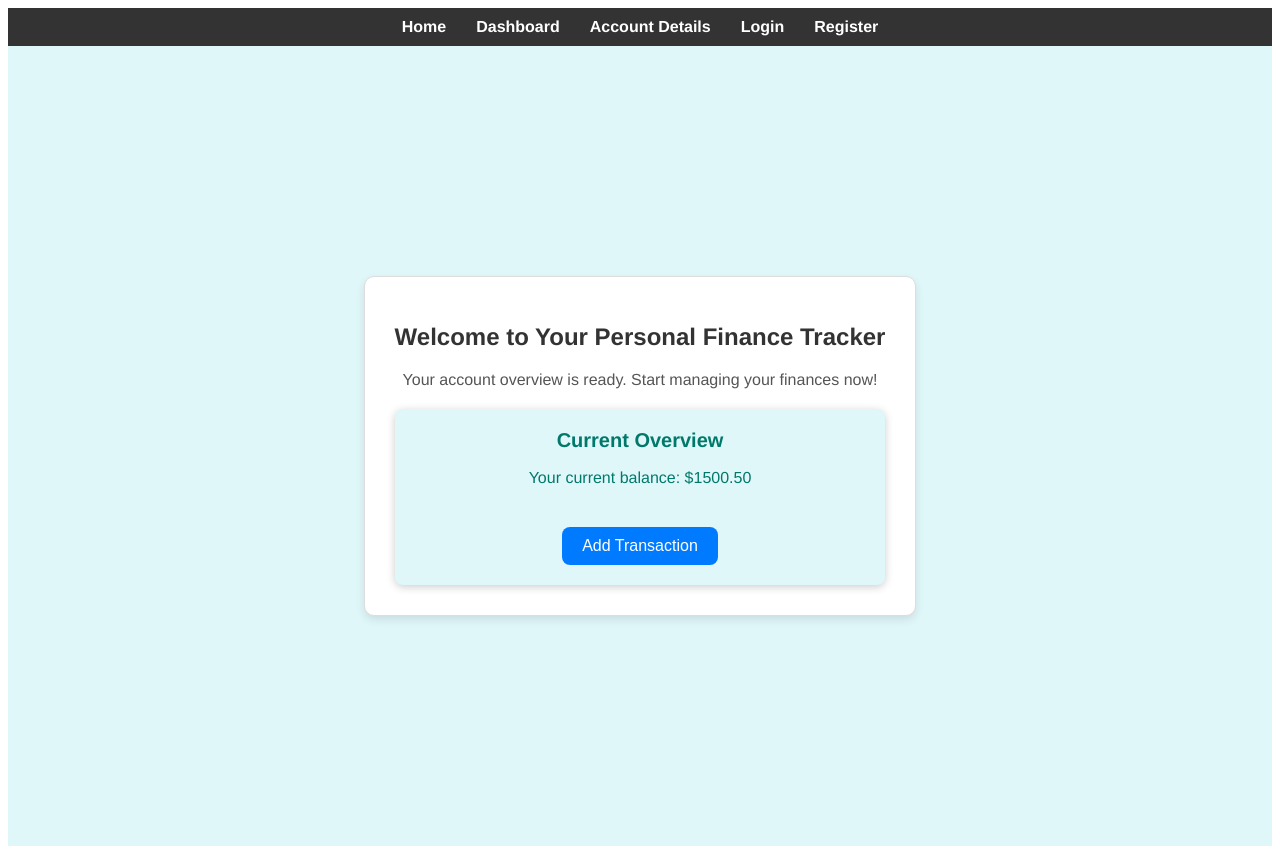
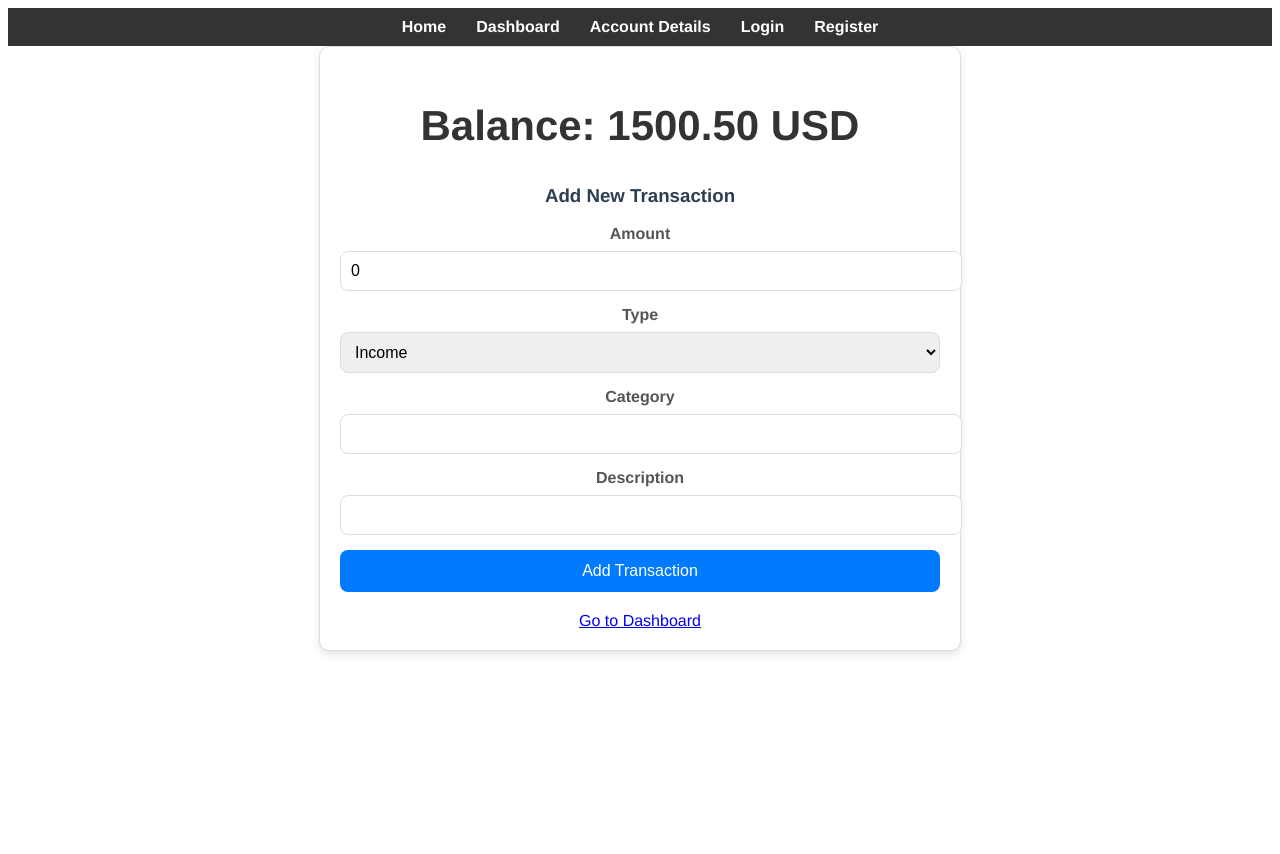
Before and after one commit to ntodorsingi/personal-finance-frontend, a Vue app: page / in a window 1280 px wide. After the commit the page ends 800 px from the top, so only its background shows below. Built offline with nearby package versions, Linux system fonts and the light colour scheme.

Commit message:
update1.1

```diff
--- a/src/utils/mockData.json
+++ b/src/utils/mockData.json
@@ -31,7 +31,7 @@
         "user_id": 1,
         "category": "Groceries",
         "amount": 50.25,
-        "type": "Expense",
+        "type": "expense",
         "date": "2023-08-10T12:00:00Z",
         "description": "Walmart grocery shopping",
         "created_at": "2023-08-10T12:00:00Z"
@@ -41,7 +41,7 @@
         "user_id": 1,
         "category": "Salary",
         "amount": 2000.00,
-        "type": "Income",
+        "type": "income",
         "date": "2023-08-01T09:00:00Z",
         "description": "Monthly salary",
         "created_at": "2023-08-01T09:00:00Z"
@@ -51,7 +51,7 @@
         "user_id": 2,
         "category": "Rent",
         "amount": 750.00,
-        "type": "Expense",
+        "type": "expense",
         "date": "2023-08-05T10:00:00Z",
         "description": "Monthly apartment rent",
         "created_at": "2023-08-05T10:00:00Z"
@@ -61,7 +61,7 @@
         "user_id": 2,
         "category": "Dining",
         "amount": 120.75,
-        "type": "Expense",
+        "type": "expense",
         "date": "2023-08-15T19:30:00Z",
         "description": "Dinner at a restaurant",
         "created_at": "2023-08-15T19:30:00Z"
@@ -71,7 +71,7 @@
         "user_id": 3,
         "category": "Investments",
         "amount": 500.00,
-        "type": "Income",
+        "type": "income",
         "date": "2023-08-12T15:00:00Z",
         "description": "Dividend from stocks",
         "created_at": "2023-08-12T15:00:00Z"
@@ -81,7 +81,7 @@
         "user_id": 3,
         "category": "Groceries",
         "amount": 60.00,
-        "type": "Expense",
+        "type": "expense",
         "date": "2023-08-08T10:00:00Z",
         "description": "Tesco grocery shopping",
         "created_at": "2023-08-08T10:00:00Z"
--- a/src/utils/mockDataBase.ts
+++ b/src/utils/mockDataBase.ts
@@ -43,12 +43,26 @@ const convertToDatabaseFormat = () => {
 // Initialize the database with converted data
 convertToDatabaseFormat();
 
-// Example function to find a user by username
+// Function to authenticate a user
+export const authenticateUser = (username: string, password: string) => {
+  const user = mockDatabase.users.find(user => user.username === username);
+
+  if (!user || user.password !== password) {
+    return { error: 'Invalid username or password.' };
+  }
+
+  // Mock a JWT token (in a real scenario, this would come from the server)
+  const token = 'mock-jwt-token-for-' + user.username;
+
+  return { token, userId: user.id };
+};
+
+// Function to find a user by username
 export const findUserByUsername = (username: string) => {
   return mockDatabase.users.find(user => user.username === username);
 };
 
-// Example function to add a new user
+// Function to add a new user
 export const addUser = (username: string, password: string, currency: string) => {
   const newUser: User = {
     id: mockDatabase.users.length + 1,
@@ -61,3 +75,24 @@ export const addUser = (username: string, password: string, currency: string) =>
   mockDatabase.users.push(newUser);
   return newUser;
 };
+
+// Function to fetch transactions for a specific user
+export const getTransactionsByUserId = (userId: number) => {
+  return mockDatabase.transactions.filter(transaction => transaction.user_id === userId);
+};
+
+export const addTransaction = (userId: number, transaction: Transaction) => {
+  // Add the transaction to the mock database
+  mockDatabase.transactions.push({
+    ...transaction,
+    user_id: userId,
+    date: new Date(),
+    created_at: new Date(),
+  });
+
+  // Update the user's balance
+  const user = mockDatabase.users.find(user => user.id === userId);
+  if (user) {
+    user.balance += transaction.type === 'income' ? transaction.amount : -transaction.amount;
+  }
+};
--- a/src/views/Dashboard.vue
+++ b/src/views/Dashboard.vue
@@ -1,28 +1,146 @@
 <template>
-    <div>
-      <Navbar />
-      <h1>Dashboard</h1>
-      <AccountSummary />
-      <Charts />
-      <TransactionList />
-      <Pagination />
+  <div class="dashboard-container">
+    <div class="balance-summary">
+      <h2>Balance: {{ balance.toFixed(2) }} USD</h2>
     </div>
-  </template>
+    <div class="filters">
+      <label>
+        <input type="checkbox" v-model="showExpenses" />
+        Show Expenses
+      </label>
+      <label>
+        <input type="checkbox" v-model="showIncome" />
+        Show Income
+      </label>
+      <label>
+        Sort by Date:
+        <select v-model="sortOrder">
+          <option value="asc">Ascending</option>
+          <option value="desc">Descending</option>
+        </select>
+      </label>
+    </div>
+    <div class="transaction-list">
+      <div v-if="filteredTransactions.length === 0">No transactions found.</div>
+      <ul>
+        <li v-for="transaction in filteredTransactions" :key="transaction.id" :class="transaction.type">
+          <span>{{ transaction.date.toLocaleDateString() }}</span>
+          <span>{{ transaction.category }}</span>
+          <span :class="{ income: transaction.type === 'income', expense: transaction.type === 'expense' }">
+            {{ transaction.amount.toFixed(2) }} USD
+          </span>
+          <span>{{ transaction.description }}</span>
+        </li>
+      </ul>
+    </div>
+  </div>
+</template>
 
-  <script>
-  import Navbar from '@/components/Navbar.vue';
-  import AccountSummary from '@/components/AccountSummary.vue';
-  import Charts from '@/components/Charts.vue';
-  import TransactionForm from '@/components/TransactionForm.vue';
-  import Pagination from '@/components/Pagination.vue';
+<script lang="ts">
+import { defineComponent, ref, computed } from 'vue';
+import { findUserByUsername, mockDatabase } from '../utils/mockDataBase';
 
-  export default {
-    components: {
-      Navbar,
-      AccountSummary,
-      Charts,
-      TransactionForm,
-      Pagination,
-    },
-  };
-  </script>
+export default defineComponent({
+  name: 'Dashboard',
+  setup() {
+    const username = 'john_doe'; // Replace with dynamic username retrieval
+    const user = findUserByUsername(username);
+
+    const transactions = ref(user ? mockDatabase.transactions.filter(tx => tx.user_id === user.id) : []);
+    const showExpenses = ref(true);
+    const showIncome = ref(true);
+    const sortOrder = ref('asc');
+
+    const filteredTransactions = computed(() => {
+      let result = transactions.value.filter(tx => {
+        if (tx.type === 'expense') return showExpenses.value;
+        if (tx.type === 'income') return showIncome.value;
+        return false;
+      });
+
+      result = result.sort((a, b) => {
+        if (sortOrder.value === 'asc') return a.date.getTime() - b.date.getTime();
+        return b.date.getTime() - a.date.getTime();
+      });
+
+      return result;
+    });
+
+    const balance = computed(() => {
+      return transactions.value.reduce((sum, tx) => {
+        return tx.type === 'income' ? sum + tx.amount : sum - tx.amount;
+      }, 0);
+    });
+
+    return {
+      balance,
+      filteredTransactions,
+      showExpenses,
+      showIncome,
+      sortOrder
+    };
+  }
+});
+</script>
+
+<style scoped>
+.dashboard-container {
+  max-width: 800px;
+  margin: auto;
+  padding: 20px;
+  border: 1px solid #ddd;
+  border-radius: 10px;
+  box-shadow: 0 4px 8px rgba(0, 0, 0, 0.1);
+  background-color: #ffffff;
+}
+
+.balance-summary {
+  margin-bottom: 20px;
+  text-align: center;
+  font-size: 24px;
+  color: #333;
+}
+
+.filters {
+  display: flex;
+  justify-content: space-between;
+  margin-bottom: 20px;
+}
+
+.filters label {
+  margin-right: 20px;
+}
+
+.filters select {
+  margin-left: 10px;
+}
+
+.transaction-list {
+  list-style-type: none;
+  padding: 0;
+}
+
+.transaction-list ul {
+  padding: 0;
+  list-style-type: none;
+}
+
+.transaction-list li {
+  display: flex;
+  justify-content: space-between;
+  padding: 10px;
+  border-bottom: 1px solid #ddd;
+}
+
+.transaction-list li.income {
+  color: #28a745;
+}
+
+.transaction-list li.expense {
+  color: #dc3545;
+}
+
+.transaction-list span {
+  flex: 1;
+}
+</style>
--- a/src/views/Home.vue
+++ b/src/views/Home.vue
@@ -1,106 +1,172 @@
 <template>
-  <div class="home">
-    <div class="home-container">
-      <h1>Welcome to Your Personal Finance Tracker</h1>
-      <p>Your account overview is ready. Start managing your finances now!</p>
-      <div class="welcome-box">
-        <h2>Current Overview</h2>
-        <p v-if="balance !== null">Your current balance: ${{ balance.toFixed(2) }}</p>
-        <p v-else>Loading balance...</p>
-        <button class="add-transaction-button" @click="addTransaction">Add Transaction</button>
-      </div>
+  <div class="home-container">
+    <div class="balance-summary">
+      <h2>Balance: {{ balance.toFixed(2) }} USD</h2>
     </div>
+    <div class="transaction-form">
+      <h3>Add New Transaction</h3>
+      <form @submit.prevent="handleAddTransaction">
+        <div class="form-group">
+          <label for="amount">Amount</label>
+          <input type="number" id="amount" v-model="newTransaction.amount" />
+          <div v-if="errors.amount" class="error-message">{{ errors.amount }}</div>
+        </div>
+        <div class="form-group">
+          <label for="type">Type</label>
+          <select id="type" v-model="newTransaction.type">
+            <option value="income">Income</option>
+            <option value="expense">Expense</option>
+          </select>
+          <div v-if="errors.type" class="error-message">{{ errors.type }}</div>
+        </div>
+        <div class="form-group">
+          <label for="category">Category</label>
+          <input type="text" id="category" v-model="newTransaction.category" />
+          <div v-if="errors.category" class="error-message">{{ errors.category }}</div>
+        </div>
+        <div class="form-group">
+          <label for="description">Description</label>
+          <input type="text" id="description" v-model="newTransaction.description" />
+        </div>
+        <button type="submit" class="submit-button">Add Transaction</button>
+      </form>
+    </div>
+    <router-link to="/dashboard">Go to Dashboard</router-link>
   </div>
 </template>
 
 <script lang="ts">
-import { defineComponent, ref, onMounted } from 'vue';
-import { findUserByUsername } from '@/utils/mockDataBase'; // Adjust the path as necessary
+import { defineComponent, ref } from 'vue';
+import { findUserByUsername, addTransaction, mockDatabase } from '../utils/mockDataBase';
 
 export default defineComponent({
   name: 'Home',
   setup() {
-    const balance = ref<number | null>(null);
+    const username = 'john_doe'; // Replace with actual logged-in user's username
+    const user = findUserByUsername(username);
 
-    // Fetch the balance of the logged-in user
-    const fetchBalance = () => {
-      const username = 'john_doe'; // Replace with actual logged-in user's username
-      const user = findUserByUsername(username);
-      if (user) {
-        balance.value = user.balance;
-      }
-    };
+    const balance = ref(user ? user.balance : 0);
 
-    // Call fetchBalance when component is mounted
-    onMounted(() => {
-      fetchBalance();
+    const newTransaction = ref({
+      amount: 0,
+      type: 'income' as 'income' | 'expense',
+      category: '',
+      description: ''
     });
 
-    const addTransaction = () => {
-      // Functionality to add a transaction will be implemented later
-      console.log('Add Transaction button clicked');
+    const errors = ref({
+      amount: '',
+      type: '',
+      category: ''
+    });
+
+    const handleAddTransaction = () => {
+      errors.value = {
+        amount: '',
+        type: '',
+        category: ''
+      };
+
+      if (newTransaction.value.amount <= 0) {
+        errors.value.amount = 'Amount must be greater than zero.';
+      }
+      if (!newTransaction.value.type) {
+        errors.value.type = 'Type is required.';
+      }
+      if (!newTransaction.value.category) {
+        errors.value.category = 'Category is required.';
+      }
+
+      if (Object.values(errors.value).every(error => !error)) {
+        if (user) {
+          addTransaction(user.id, {
+            amount: newTransaction.value.amount,
+            type: newTransaction.value.type,
+            category: newTransaction.value.category,
+            description: newTransaction.value.description,
+            id: mockDatabase.transactions.length + 1,
+            date: new Date(),
+            created_at: new Date(),
+            user_id: user.id,
+          });
+
+          // Reset the form
+          newTransaction.value = {
+            amount: 0,
+            type: 'income',
+            category: '',
+            description: ''
+          };
+
+          // Update the balance
+          balance.value = user.balance;
+
+          alert('Transaction added successfully!');
+        }
+      }
     };
 
     return {
       balance,
-      addTransaction
+      newTransaction,
+      errors,
+      handleAddTransaction
     };
   }
 });
 </script>
 
 <style scoped>
-.home {
-  display: flex;
-  align-items: center;
-  justify-content: center;
-  height: 100vh;
-  background-color: #e0f7fa;
-}
-
 .home-container {
-  max-width: 500px;
-  padding: 30px;
+  max-width: 600px;
+  margin: auto;
+  padding: 20px;
   border: 1px solid #ddd;
   border-radius: 10px;
   box-shadow: 0 4px 8px rgba(0, 0, 0, 0.1);
   background-color: #ffffff;
-  text-align: center;
 }
 
-h1 {
-  font-size: 24px;
+.balance-summary {
   margin-bottom: 20px;
+  text-align: center;
+  font-size: 28px;
   color: #333;
+  font-weight: bold;
 }
 
-p {
-  font-size: 16px;
+.transaction-form {
   margin-bottom: 20px;
+}
+
+.form-group {
+  margin-bottom: 15px;
+}
+
+label {
+  display: block;
+  margin-bottom: 8px;
+  font-weight: bold;
   color: #555;
 }
 
-.welcome-box {
-  background-color: #e0f7fa;
+input, select {
+  width: 100%;
+  padding: 10px;
   border-radius: 8px;
-  padding: 20px;
-  box-shadow: 0 2px 8px rgba(0, 0, 0, 0.2);
+  border: 1px solid #ddd;
+  font-size: 16px;
 }
 
-.welcome-box h2 {
-  font-size: 20px;
-  margin-top: 0;
-  color: #00796b;
+.error-message {
+  color: #ff4d4d;
+  font-size: 14px;
+  margin-top: 5px;
 }
 
-.welcome-box p {
-  font-size: 16px;
-  color: #00796b;
-}
-
-.add-transaction-button {
-  margin-top: 20px;
-  padding: 10px 20px;
+.submit-button {
+  width: 100%;
+  padding: 12px;
   border: none;
   border-radius: 8px;
   background-color: #007bff;
@@ -110,7 +176,19 @@ p {
   transition: background-color 0.3s;
 }
 
-.add-transaction-button:hover {
+.submit-button:hover {
   background-color: #0056b3;
 }
+
+.dashboard-link {
+  display: block;
+  margin-top: 20px;
+  text-align: center;
+  color: #007bff;
+  text-decoration: none;
+}
+
+.dashboard-link:hover {
+  text-decoration: underline;
+}
 </style>
```
Also changed, not shown: src/views/Login.vue (+12 -23 lines), src/views/Register.vue (+7 -16 lines).
